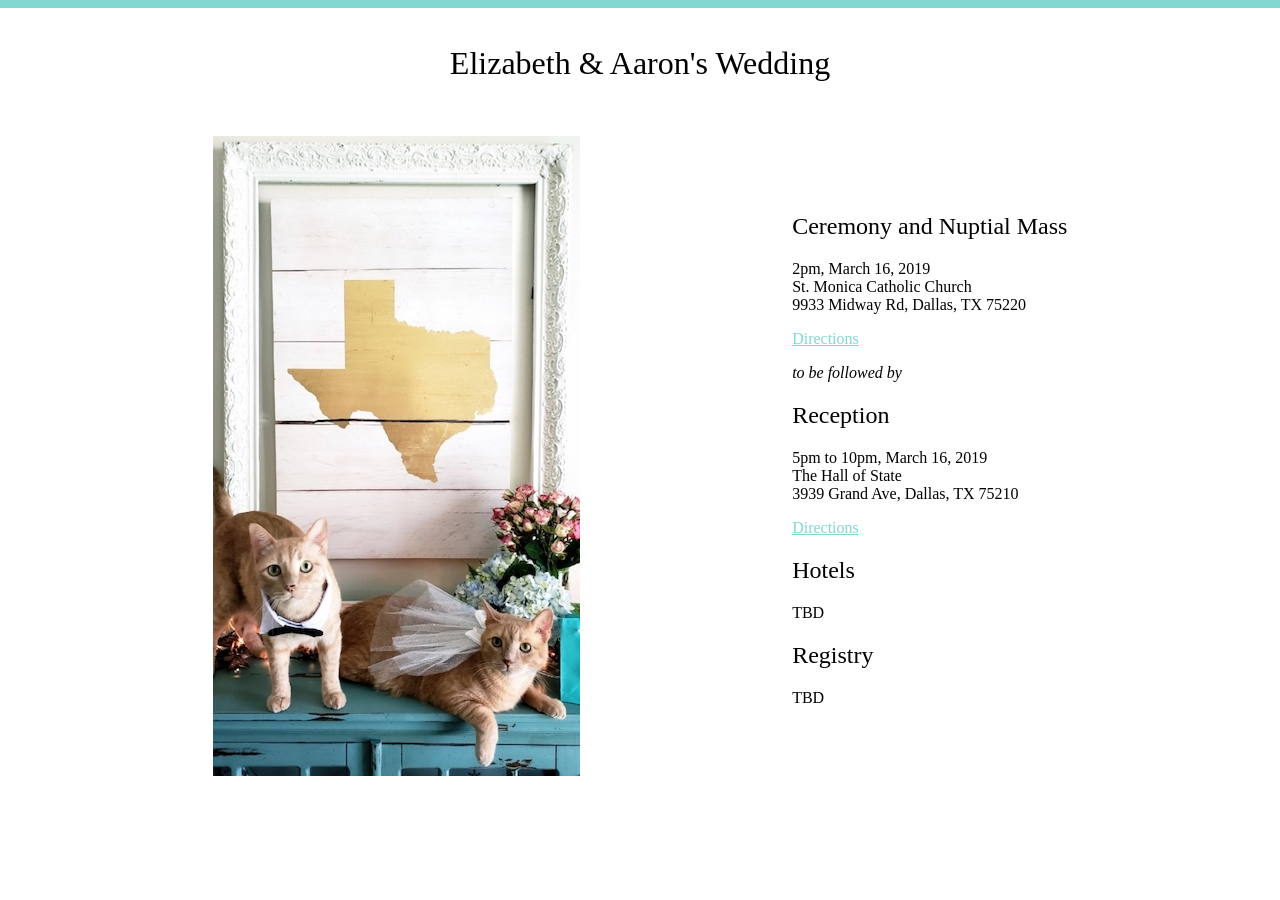
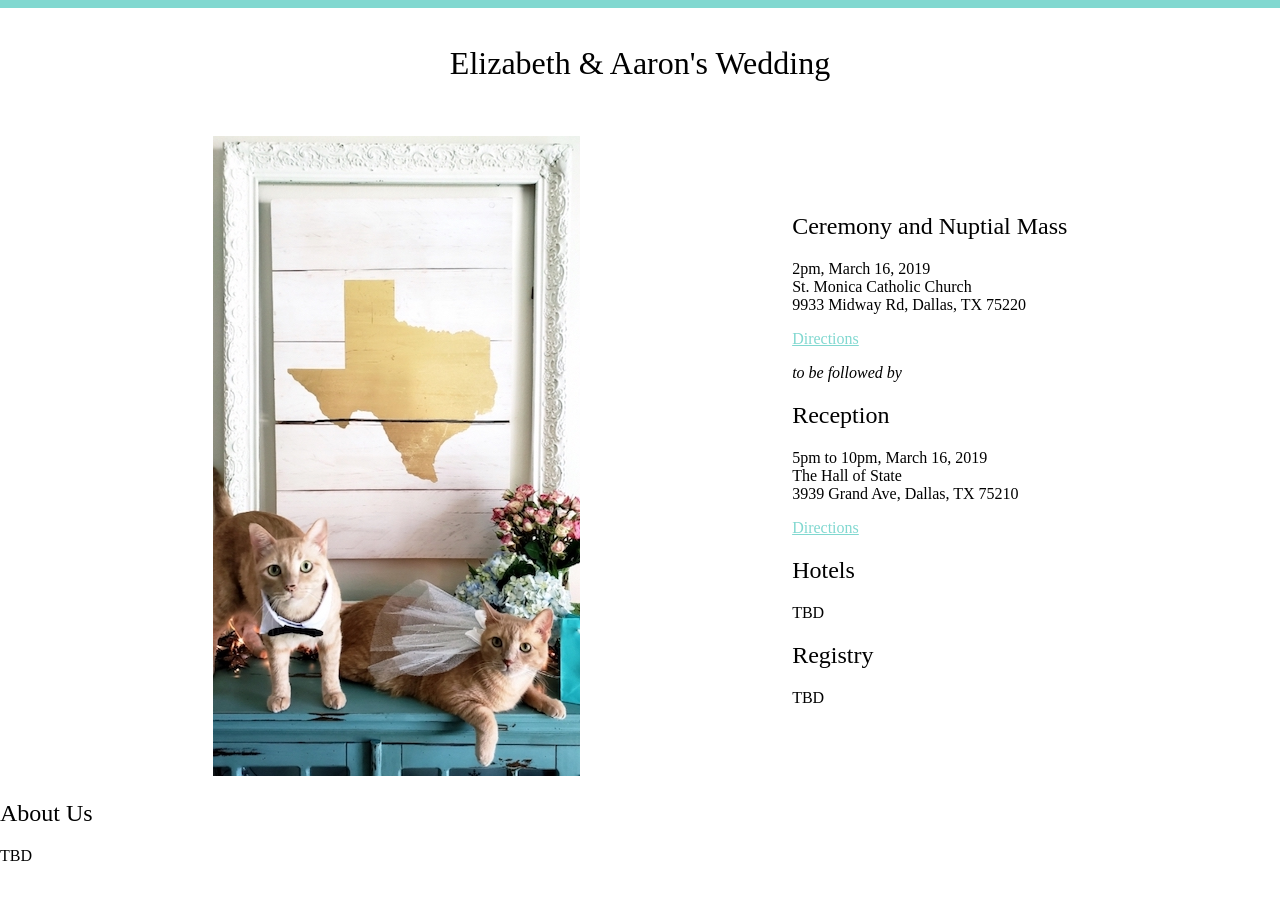
Before and after one commit to breckenedge/meowiedintexas.com, a Jekyll site: the page built from index.html, in a window 1280 px wide. Built offline with Jekyll 4.4.1, drawn with Linux system fonts in a browser that asks for light colours.

Commit message:
Add an “About Us” section

```diff
--- a/index.html
+++ b/index.html
@@ -37,3 +37,11 @@ layout: default
     <p>TBD</p>
   </div>
 </div>
+
+<div class="row">
+  <div class="col-1">
+    <h2>About Us</h2>
+
+    <p>TBD</p>
+  </div>
+</div>
```
